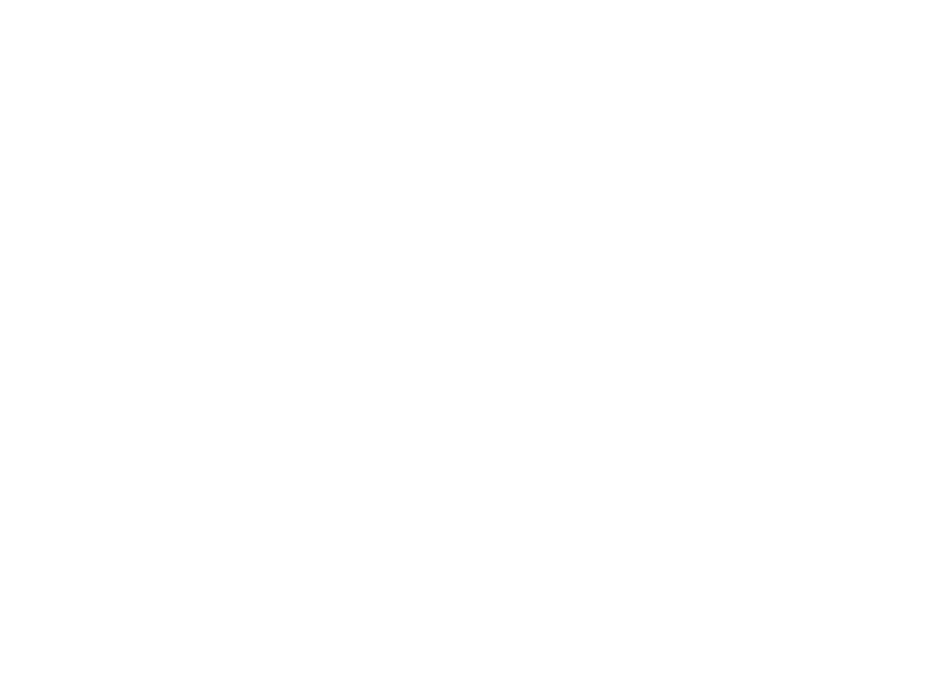
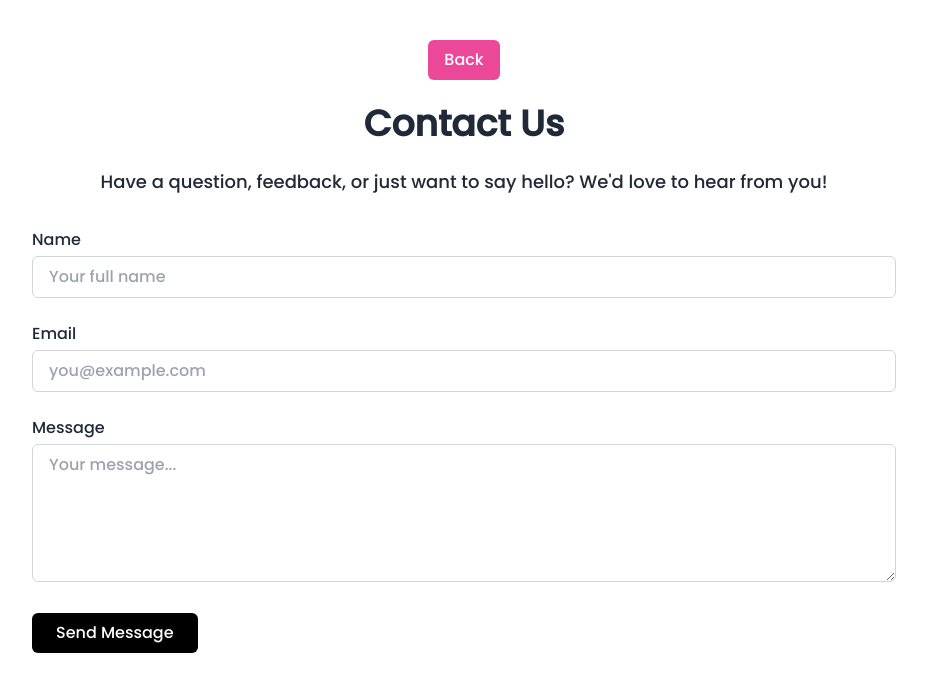
Before and after one commit to imranah10/E-commerrce, a React (Vite) app in the folder Frontend/: page /contact in a window 1280 px wide. Before the commit this address had no page. Shown: the top 692 px of the page, without its empty margins (176-1103 px from the left). Built offline with nearby package versions, Linux system fonts and the light colour scheme.

Commit message:
added contact & about compo and fixing course 404

```diff
--- a/Frontend/src/App.jsx
+++ b/Frontend/src/App.jsx
@@ -5,6 +5,8 @@
 import Signup from "./components/Signup";
 import { Toaster } from "react-hot-toast";
 import { useAuth } from "./context/AuthProvider";
+import About from "./components/About";
+import Contact from "./components/Contact";
 
 function App() {
   const [authUser, setAuthUser] = useAuth();
@@ -18,6 +20,9 @@
             path="/course"
             element={authUser ? <Courses /> : <Navigate to="/signup" />}
           />
+          <Route path="/about" element={<About />} />
+          <Route path="/contact" element={<Contact />} />
+
           <Route path="/signup" element={<Signup />} />
         </Routes>
         <Toaster />
--- /dev/null
+++ b/Frontend/src/components/About.jsx
@@ -0,0 +1,41 @@
+import React from "react";
+import { Link } from "react-router-dom";
+
+function About() {
+  return (
+    <div className="max-w-5xl mx-auto px-4 py-10 dark:text-white">
+      {/* Centered Back Button */}
+      <div className="flex justify-center mb-6">
+        <Link to="/">
+          <button className="bg-pink-500 text-white px-4 py-2 rounded-md hover:bg-pink-700 duration-300">
+            Back
+          </button>
+        </Link>
+      </div>
+
+      <h1 className="text-4xl font-bold mb-6 text-center">About Us</h1>
+      <p className="text-lg leading-relaxed text-justify">
+        Welcome to <strong>bookStore</strong> – your one-stop destination for a
+        world of books. Whether you're a casual reader, a student, or a
+        bookworm, we have something for everyone. Our mission is to promote the
+        joy of reading and make knowledge accessible to all.
+      </p>
+      <div className="mt-6 space-y-4">
+        <h2 className="text-2xl font-semibold">Our Vision</h2>
+        <p>
+          To inspire a global community of readers by providing easy and
+          affordable access to literature across genres and languages.
+        </p>
+        <h2 className="text-2xl font-semibold">Our Values</h2>
+        <ul className="list-disc list-inside space-y-1">
+          <li>Customer Satisfaction</li>
+          <li>Integrity and Trust</li>
+          <li>Innovation in Reading</li>
+          <li>Support for Authors and Publishers</li>
+        </ul>
+      </div>
+    </div>
+  );
+}
+
+export default About;
--- /dev/null
+++ b/Frontend/src/components/Contact.jsx
@@ -0,0 +1,62 @@
+import React from "react";
+import { Link } from "react-router-dom";
+
+function Contact() {
+  return (
+    <div className="max-w-4xl mx-auto px-4 py-10 dark:text-white">
+      {/* Centered Back Button */}
+      <div className="flex justify-center mb-6">
+        <Link to="/">
+          <button className="bg-pink-500 text-white px-4 py-2 rounded-md hover:bg-pink-700 duration-300">
+            Back
+          </button>
+        </Link>
+      </div>
+
+      <h1 className="text-4xl font-bold mb-6 text-center">Contact Us</h1>
+
+      <p className="text-center mb-8 text-lg">
+        Have a question, feedback, or just want to say hello? We'd love to hear
+        from you!
+      </p>
+
+      <form className="space-y-6">
+        <div>
+          <label className="block mb-1 font-medium">Name</label>
+          <input
+            type="text"
+            placeholder="Your full name"
+            className="w-full border border-gray-300 px-4 py-2 rounded-md dark:bg-slate-900 dark:border-gray-600"
+          />
+        </div>
+
+        <div>
+          <label className="block mb-1 font-medium">Email</label>
+          <input
+            type="email"
+            placeholder="you@example.com"
+            className="w-full border border-gray-300 px-4 py-2 rounded-md dark:bg-slate-900 dark:border-gray-600"
+          />
+        </div>
+
+        <div>
+          <label className="block mb-1 font-medium">Message</label>
+          <textarea
+            rows="5"
+            placeholder="Your message..."
+            className="w-full border border-gray-300 px-4 py-2 rounded-md dark:bg-slate-900 dark:border-gray-600"
+          ></textarea>
+        </div>
+
+        <button
+          type="submit"
+          className="bg-black text-white px-6 py-2 rounded-md hover:bg-gray-800 transition"
+        >
+          Send Message
+        </button>
+      </form>
+    </div>
+  );
+}
+
+export default Contact;
--- a/Frontend/src/components/Navbar.jsx
+++ b/Frontend/src/components/Navbar.jsx
@@ -1,8 +1,8 @@
-import React, { useEffect } from "react";
-import { useState } from "react";
+import React, { useEffect, useState } from "react";
 import Login from "./Login";
 import Logout from "./Logout";
 import { useAuth } from "../context/AuthProvider";
+import { Link } from "react-router-dom"; // ✅ Imported Link
 
 function Navbar() {
   const [authUser, setAuthUser] = useAuth();
@@ -10,6 +10,7 @@
     localStorage.getItem("theme") ? localStorage.getItem("theme") : "light"
   );
   const element = document.documentElement;
+
   useEffect(() => {
     if (theme === "dark") {
       element.classList.add("dark");
@@ -36,32 +37,34 @@
       window.removeEventListener("scroll", handleScroll);
     };
   }, []);
+
   const navItems = (
     <>
       <li>
-        <a href="/">Home</a>
+        <Link to="/">Home</Link>
       </li>
       <li>
-        <a href="/course">Course</a>
+        <Link to="/course">Course</Link>
       </li>
       <li>
-        <a>Contact</a>
+        <Link to='/contact'>Contact</Link>
       </li>
       <li>
-        <a>About</a>
+        <Link to='/about'>About</Link>
       </li>
     </>
   );
+
   return (
     <>
       <div
-        className={` max-w-screen-2xl container mx-auto md:px-20 px-4 dark:bg-slate-800 dark:text-white fixed top-0 left-0 right-0 z-50 ${
+        className={`max-w-screen-2xl container mx-auto md:px-20 px-4 dark:bg-slate-800 dark:text-white fixed top-0 left-0 right-0 z-50 ${
           sticky
             ? "sticky-navbar shadow-md bg-base-200 dark:bg-slate-700 dark:text-white duration-300 transition-all ease-in-out"
             : ""
         }`}
       >
-        <div className="navbar ">
+        <div className="navbar">
           <div className="navbar-start">
             <div className="dropdown">
               <div
@@ -91,14 +94,18 @@
                 {navItems}
               </ul>
             </div>
-            <a className=" text-2xl font-bold cursor-pointer">bookStore</a>
+            <Link to="/" className="text-2xl font-bold cursor-pointer">
+              bookStore
+            </Link>
           </div>
+
           <div className="navbar-end space-x-3">
             <div className="navbar-center hidden lg:flex">
               <ul className="menu menu-horizontal px-1">{navItems}</ul>
             </div>
+
             <div className="hidden md:block">
-              <label className=" px-3 py-2 border rounded-md flex items-center gap-2">
+              <label className="px-3 py-2 border rounded-md flex items-center gap-2">
                 <input
                   type="text"
                   className="grow outline-none rounded-md px-1 dark:bg-slate-900 dark:text-white"
@@ -118,15 +125,15 @@
                 </svg>
               </label>
             </div>
+
             <label className="swap swap-rotate">
-              {/* this hidden checkbox controls the state */}
               <input
                 type="checkbox"
                 className="theme-controller"
                 value="synthwave"
               />
 
-              {/* sun icon */}
+              {/* Sun icon */}
               <svg
                 className="swap-off fill-current w-7 h-7"
                 xmlns="http://www.w3.org/2000/svg"
@@ -136,7 +143,7 @@
                 <path d="M5.64,17l-.71.71a1,1,0,0,0,0,1.41,1,1,0,0,0,1.41,0l.71-.71A1,1,0,0,0,5.64,17ZM5,12a1,1,0,0,0-1-1H3a1,1,0,0,0,0,2H4A1,1,0,0,0,5,12Zm7-7a1,1,0,0,0,1-1V3a1,1,0,0,0-2,0V4A1,1,0,0,0,12,5ZM5.64,7.05a1,1,0,0,0,.7.29,1,1,0,0,0,.71-.29,1,1,0,0,0,0-1.41l-.71-.71A1,1,0,0,0,4.93,6.34Zm12,.29a1,1,0,0,0,.7-.29l.71-.71a1,1,0,1,0-1.41-1.41L17,5.64a1,1,0,0,0,0,1.41A1,1,0,0,0,17.66,7.34ZM21,11H20a1,1,0,0,0,0,2h1a1,1,0,0,0,0-2Zm-9,8a1,1,0,0,0-1,1v1a1,1,0,0,0,2,0V20A1,1,0,0,0,12,19ZM18.36,17A1,1,0,0,0,17,18.36l.71.71a1,1,0,0,0,1.41,0,1,1,0,0,0,0-1.41ZM12,6.5A5.5,5.5,0,1,0,17.5,12,5.51,5.51,0,0,0,12,6.5Zm0,9A3.5,3.5,0,1,1,15.5,12,3.5,3.5,0,0,1,12,15.5Z" />
               </svg>
 
-              {/* moon icon */}
+              {/* Moon icon */}
               <svg
                 className="swap-on fill-current w-7 h-7"
                 xmlns="http://www.w3.org/2000/svg"
```
